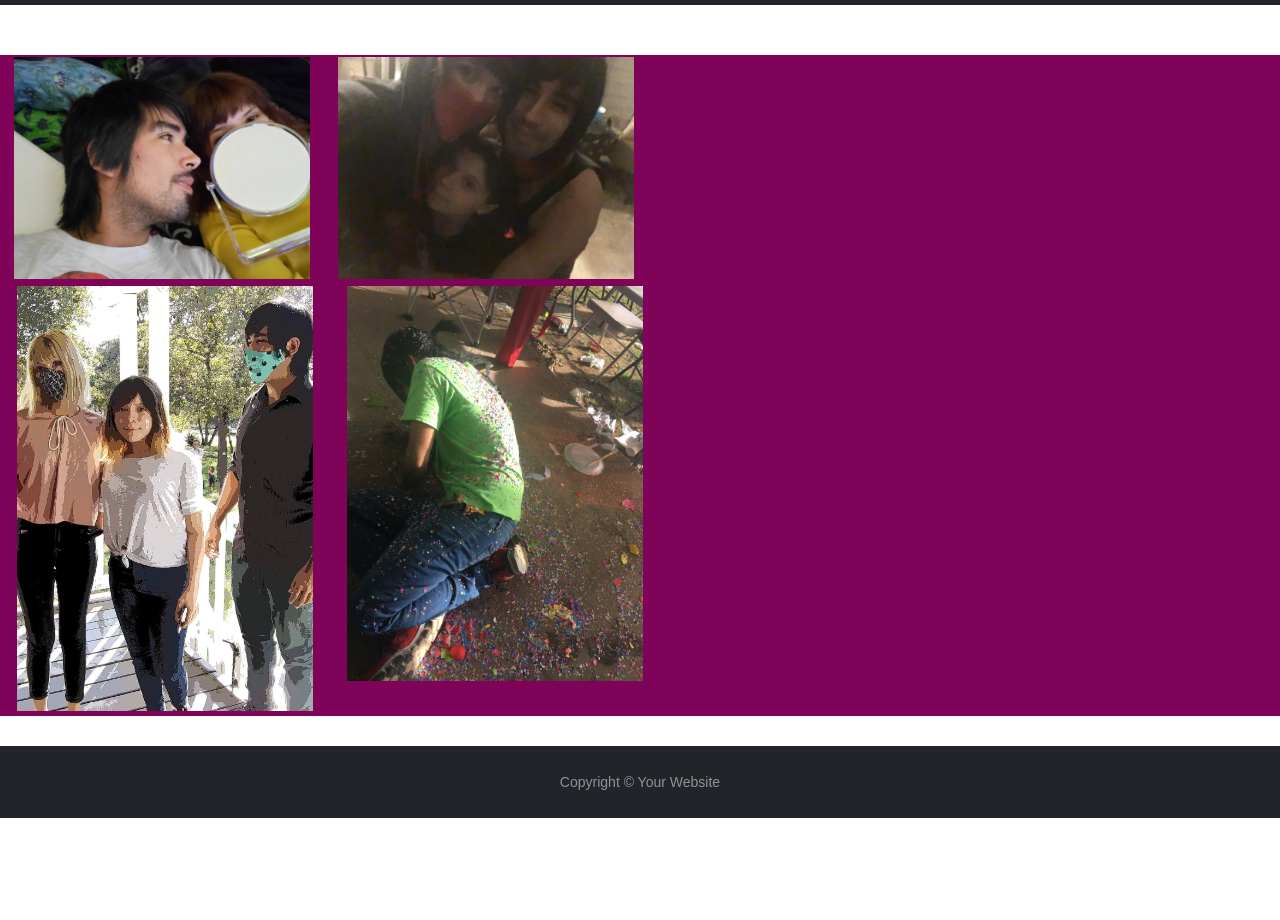
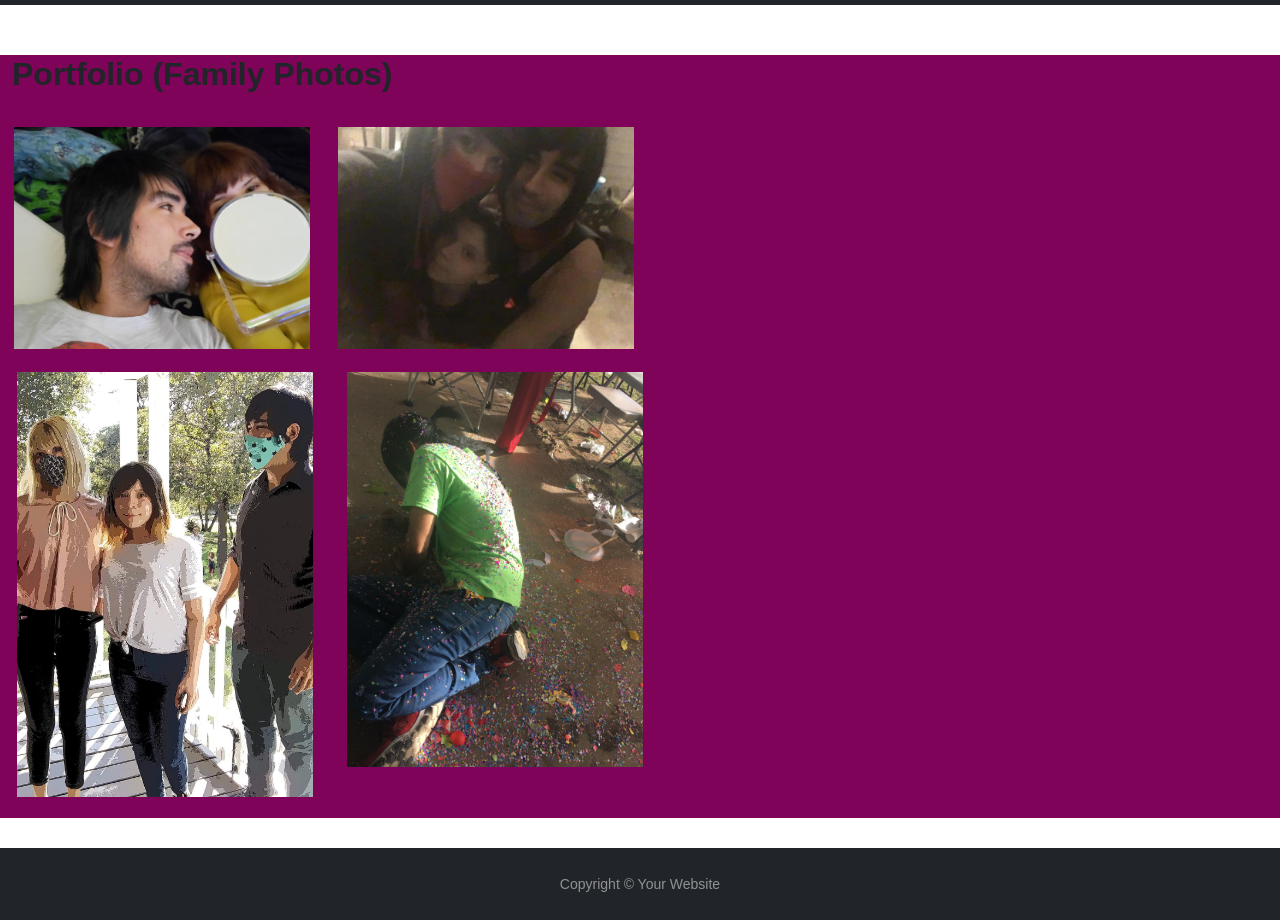
Before and after one commit to Cordovas-cmd/bootstrap-portfolio-site, a plain HTML site: page portfolio.html in a window 1280 px wide. Shown: the part 551-1471 px from the top of the page. Before the commit the page ends 1369 px from the top, so only its background shows below. Drawn offline with nearby package versions, Linux system fonts and the light colour scheme.

Commit message:
Added semantic tags and accesibility elements to website.

```diff
--- a/portfolio.html
+++ b/portfolio.html
@@ -1,15 +1,20 @@
 <!DOCTYPE html>
 <html lang="en">
+
 <head>
     <meta charset="UTF-8">
     <meta name="viewport" content="width=device-width, initial-scale=1.0">
     <title>Document</title>
 
     <!-- Bootstrap link -->
-  <link href="https://cdn.jsdelivr.net/npm/bootstrap@5.0.0-beta1/dist/css/bootstrap.min.css" rel="stylesheet" integrity="sha384-giJF6kkoqNQ00vy+HMDP7azOuL0xtbfIcaT9wjKHr8RbDVddVHyTfAAsrekwKmP1" crossorigin="anonymous">
-  <script src="https://cdn.jsdelivr.net/npm/bootstrap@5.0.0-beta1/dist/js/bootstrap.bundle.min.js" integrity="sha384-ygbV9kiqUc6oa4msXn9868pTtWMgiQaeYH7/t7LECLbyPA2x65Kgf80OJFdroafW" crossorigin="anonymous"></script>
+    <link href="https://cdn.jsdelivr.net/npm/bootstrap@5.0.0-beta1/dist/css/bootstrap.min.css" rel="stylesheet"
+        integrity="sha384-giJF6kkoqNQ00vy+HMDP7azOuL0xtbfIcaT9wjKHr8RbDVddVHyTfAAsrekwKmP1" crossorigin="anonymous">
+    <script src="https://cdn.jsdelivr.net/npm/bootstrap@5.0.0-beta1/dist/js/bootstrap.bundle.min.js"
+        integrity="sha384-ygbV9kiqUc6oa4msXn9868pTtWMgiQaeYH7/t7LECLbyPA2x65Kgf80OJFdroafW"
+        crossorigin="anonymous"></script>
     <link rel="stylesheet" href="style.css">
     <!-- Header/banner -->
+    <header>
         <div class="hero-image">
             <div class="hero-text">
                 <h1 style="font-size:50px">I'm Samuel Cordova</h1>
@@ -17,7 +22,7 @@
                 <button>Hire me</button>
             </div>
         </div>
-
+    </header>
 
 </head>
 
@@ -31,7 +36,8 @@
 
             <!-- MY name and navbar Brand and options -->
             <a class="navbar-brand" href="#">Samuel Cordova</a>
-      <button class="navbar-toggler" type="button" data-bs-toggle="collapse" data-bs-target="#navbarNavDropdown" aria-controls="navbarNavDropdown" aria-expanded="false" aria-label="Toggle navigation">
+            <button class="navbar-toggler" type="button" data-bs-toggle="collapse" data-bs-target="#navbarNavDropdown"
+                aria-controls="navbarNavDropdown" aria-expanded="false" aria-label="Toggle navigation">
                 <span class="navbar-toggler-icon"></span>
             </button>
 
@@ -66,19 +72,31 @@
 
             <!-- Parent row  -->
             <section class=row>
-        <section class="container-fluid " style=" margin-top: 50px; margin-bottom: 30px; background-color: rgb(126, 3, 89)">
+                <section class="container-fluid "
+                    style=" margin-top: 50px; margin-bottom: 30px; background-color: rgb(126, 3, 89)">
+
+                    <h2 style="font-weight: bolder;">Portfolio (Family Photos)</h2>
+
+                    <br>
 
 
                     <!-- First child row -->
                     <div class="row">
                         <!-- First image -->
                         <div class="col-md-3" style="margin: 2px">
-            <img src="assets/20200601_223748.jpg" alt="My wife and I taking a quick photo" class="rounded; img-thumbnail; img-fluid" width="600" height="600">
+                            <figure>
+                            <img src="assets/20200601_223748.jpg" alt="My wife and I taking a quick photo"
+                                class="rounded; img-thumbnail; img-fluid" width="600" height="600">
+                            </figure>
                         </div>
 
                         <!-- Second image -->
                         <div class="col-md-3" style="margin: 2px">
-            <img src="assets/IMG_29041.jpg" alt="Family halloween My wife Daughter and I dressed as ninjas" class="rounded; img-thumbnail; img-fluid" width="600" height="600">
+                            <figure>
+                            <img src="assets/IMG_29041.jpg"
+                                alt="Family halloween My wife Daughter and I dressed as ninjas"
+                                class="rounded; img-thumbnail; img-fluid" width="600" height="600">
+                            </figure>
                         </div>
 
 
@@ -90,18 +108,29 @@
 
                         <!-- First image -->
                         <div class="col-md-3" style="margin: 5px;">
-        <img src="assets/IMG_09981.jpg" alt="Family photo out in the country for easter" class="rounded; img-thumbnail; img-fluid" width="500" height="400">
+                            <figure>
+                            <img src="assets/IMG_09981.jpg" alt="Family photo out in the country for easter"
+                                class="rounded; img-thumbnail; img-fluid" width="500" height="400">
+                            </figure>
                         </div>
 
                         <!-- Second Image -->
                         <div class="col-md-3" style="margin: 5px;">
-<img src="assets/IMG_31821.jpg" alt="Me covered in confetti after an easter cascarone battle" class="rounded; img-thumbnail; img-fluid" width="500" height="200">
+                            <figure>
+                            <img src="assets/IMG_31821.jpg"
+                                alt="Me covered in confetti after an easter cascarone battle"
+                                class="rounded; img-thumbnail; img-fluid" width="500" height="200">
+                            </figure>
                         </div>
+
+
                     </div>
                 </section>
             </section>
         </section>
     </main>
+
+    <!-- Sticky footer -->
     <footer id="sticky-footer" class="py-4 bg-dark text-white-50">
         <div class="container text-center">
             <small>Copyright &copy; Your Website</small>
@@ -109,4 +138,5 @@
     </footer>
 
 </body>
+
 </html>
```
Also changed, not shown: contact.html (+16 -5 lines), index.html (+25 -9 lines), assets/IMG_15221.jpg (deleted), assets/IMG_16811.jpg (deleted), assets/IMG_28061.jpg (deleted), assets/IMG_30881.jpg (deleted), 3 other files. Lines whose indentation alone changed are shown as unchanged.
